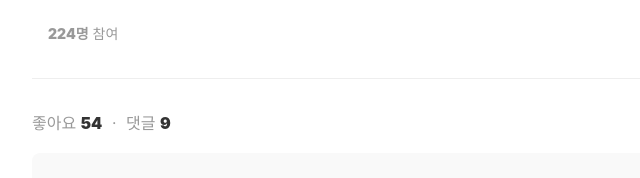
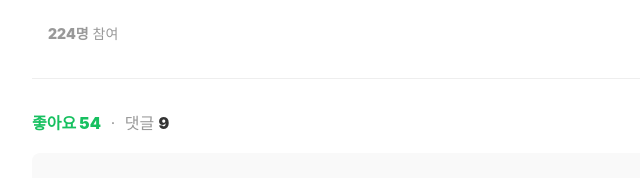
Before and after one commit to tite-hoa-backup/tite-hoa.github.io, a website: page html/post/post-vote.html in a window 1280 px wide. Shown: the part 1117-1295 px from the top of the page, 281-921 px from the left. Drawn offline with nearby package versions, Linux system fonts and the light colour scheme; files that its build step writes are made by us from their sources; a web font is replaced by a local one.

Commit message:
좋아요 liked

```diff
--- a/css/src/components/post/_comments.scss
+++ b/css/src/components/post/_comments.scss
@@ -27,20 +27,30 @@
         }
 
         .post-like-title {
+            cursor: pointer;
+
+            &.liked {
+                color: $brand;
+                font-weight: 900;
+
+                .post-like-count {
+                    color: $brand;
+                }
+            }
 
             &::before {
                 content: "좋아요 ";
             }
 
-            &::after {
-                content: " ㆍ ";
+            &:hover {
+                text-decoration: underline;
             }
         }
 
         .post-comment-title {
 
             &::before {
-                content: "댓글 ";
+                content: " ㆍ 댓글 ";
             }
         }
 
--- a/html/post/post-vote.html
+++ b/html/post/post-vote.html
@@ -126,7 +126,7 @@
             <!-- comment -->
             <div class="post-comment-container">
                 <div class="post-info-wrapper">
-                    <span class="post-like-title"><span class="post-like-count">54</span></span>
+                    <span class="post-like-title liked"><span class="post-like-count">54</span></span>
                     <span class="post-comment-title"><span class="post-comment-count">9</span></span>
                     <div class="post-edit-remove">
                         <a class="post-end" onclick="confirm('지금 투표를 종료하시겠습니까?')">투표종료</a>
```
Also changed, not shown: css/dist/style.css, 1 other file.
